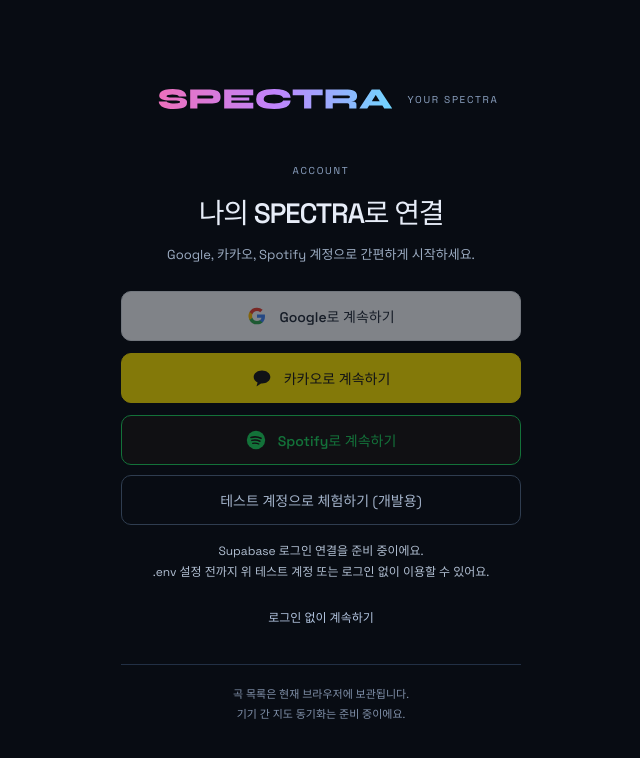
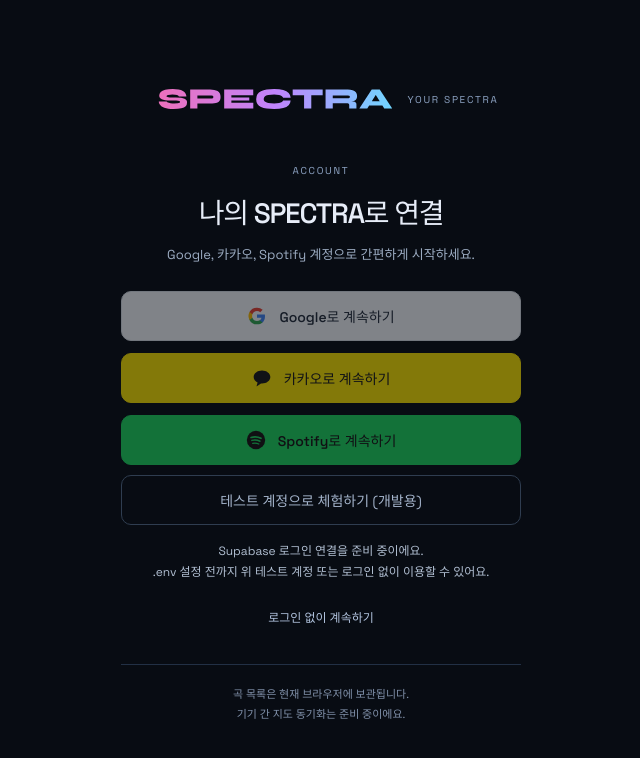
Before and after one commit to whatisyourspectra/spectra-taste-map, a React (Vite) app: page /auth/login in a window 1280 px wide. Shown: the top 758 px of the page, without its empty margins (319-959 px from the left). Built offline with nearby package versions, Linux system fonts and the light colour scheme; no server answers; a web font is replaced by a local one.

Commit message:
Match Spotify login button with filled provider buttons

```diff
--- a/src/auth/AuthPage.css
+++ b/src/auth/AuthPage.css
@@ -30,4 +30,5 @@
 
 .sa-kakao { margin-top: 12px; background: #fee500; border: 1px solid #fee500; color: #191919; font-weight: 550; }
 
-.sa-spotify { margin-top: 12px; background: #191414; border: 1px solid #1ed760; color: #1ed760; font-weight: 550; }
+.sa-spotify { margin-top: 12px; background: #1ed760; border: 1px solid #1ed760; color: #191414; font-weight: 550; }
+.sa-spotify svg g { stroke: #1ed760; }
```
